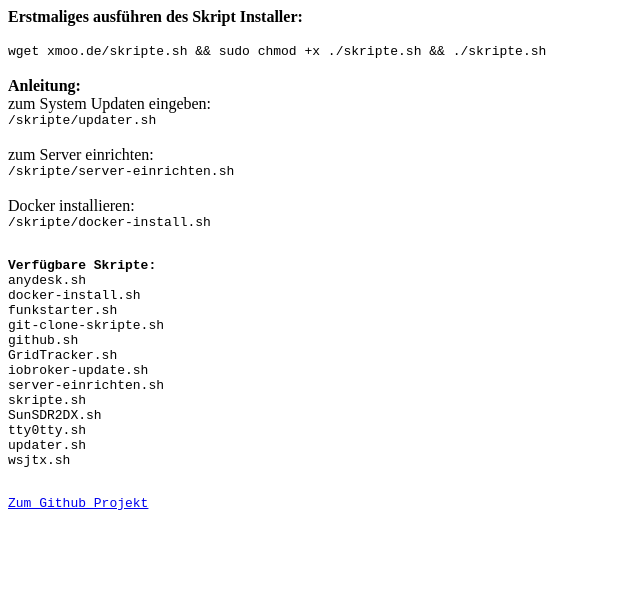
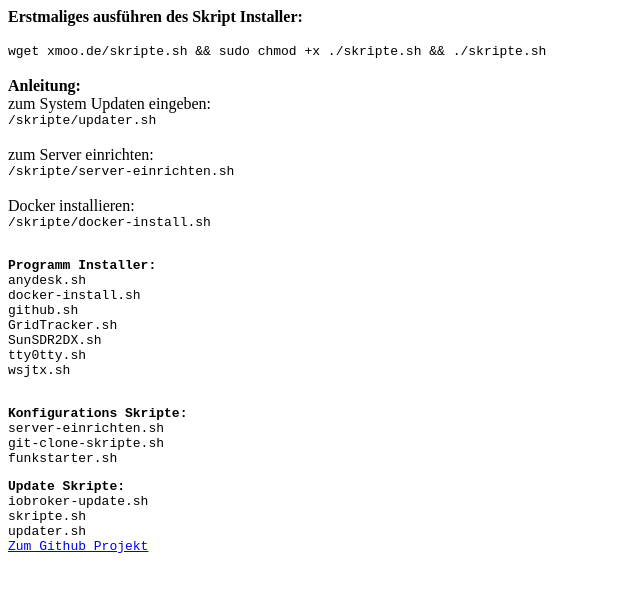
Before and after one commit to woehrer12/skripte, a plain HTML site: page skripte/index.html in a window 1280 px wide. Shown: the whole page, without its empty margins (0-640 px from the left). Drawn offline with Linux system fonts and the light colour scheme.

Commit message:
Update index.html

```diff
--- a/skripte/index.html
+++ b/skripte/index.html
@@ -19,21 +19,25 @@ Docker installieren:<br>
 
 
 
-<p><b>Verfügbare Skripte:</b>  <br />
+<p><b>Programm Installer:</b>  <br />
 anydesk.sh <br>
 docker-install.sh<br>
-funkstarter.sh <br>
-git-clone-skripte.sh <br>
 github.sh <br>
 GridTracker.sh <br>
-iobroker-update.sh <br>
-server-einrichten.sh <br>
-skripte.sh <br>
 SunSDR2DX.sh <br>
 tty0tty.sh <br>
-updater.sh <br>
 wsjtx.sh <br>
 <br></p>
+
+<p><b>Konfigurations Skripte:</b>  <br />
+  server-einrichten.sh <br>
+  git-clone-skripte.sh <br>
+  funkstarter.sh <br>
+
+<p><b>Update Skripte:</b>  <br />
+  iobroker-update.sh <br>
+  skripte.sh <br>
+  updater.sh <br>
 
 <a href="https://github.com/woehrer12/skripte">Zum Github Projekt</a>
 
```
